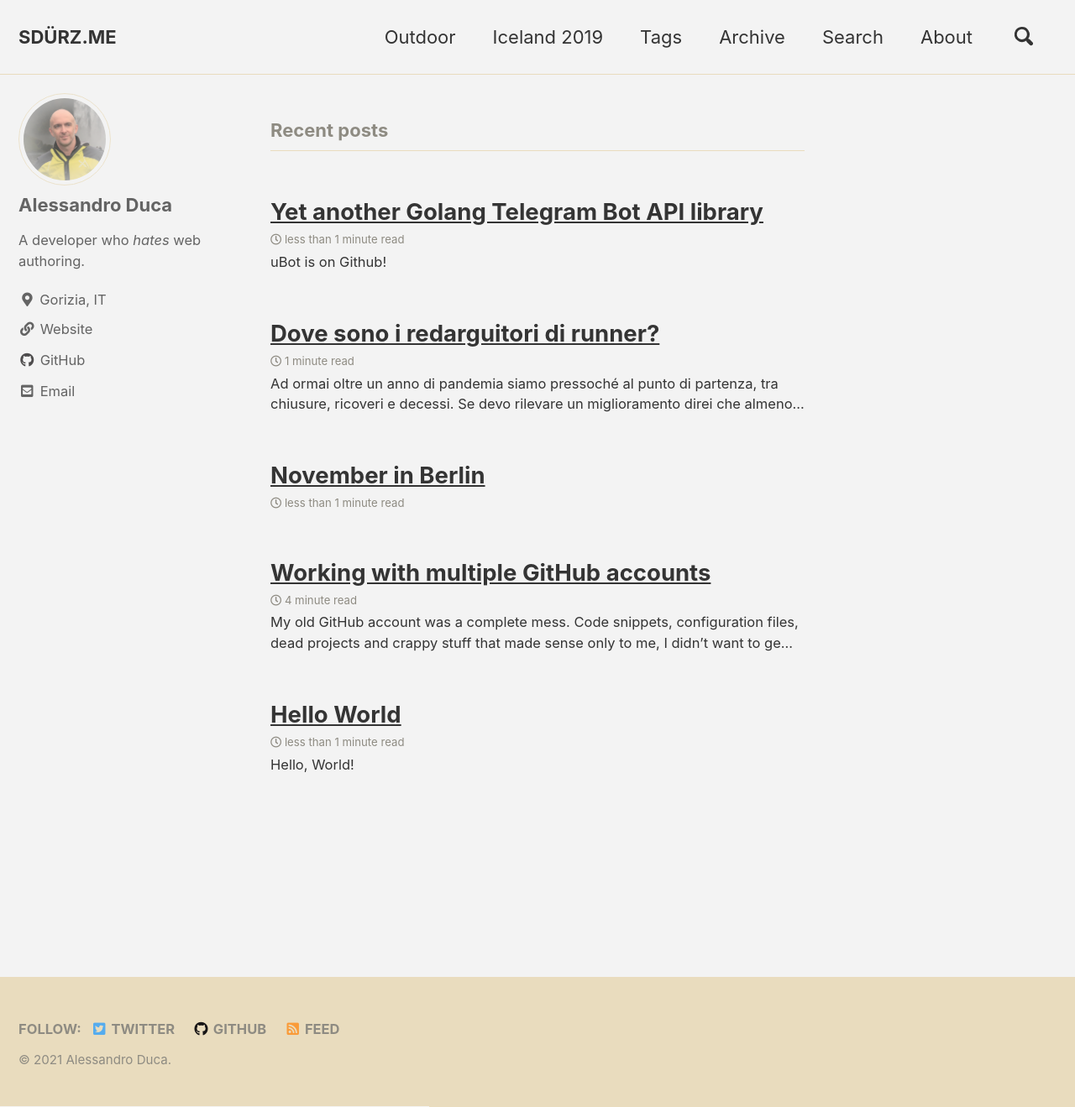
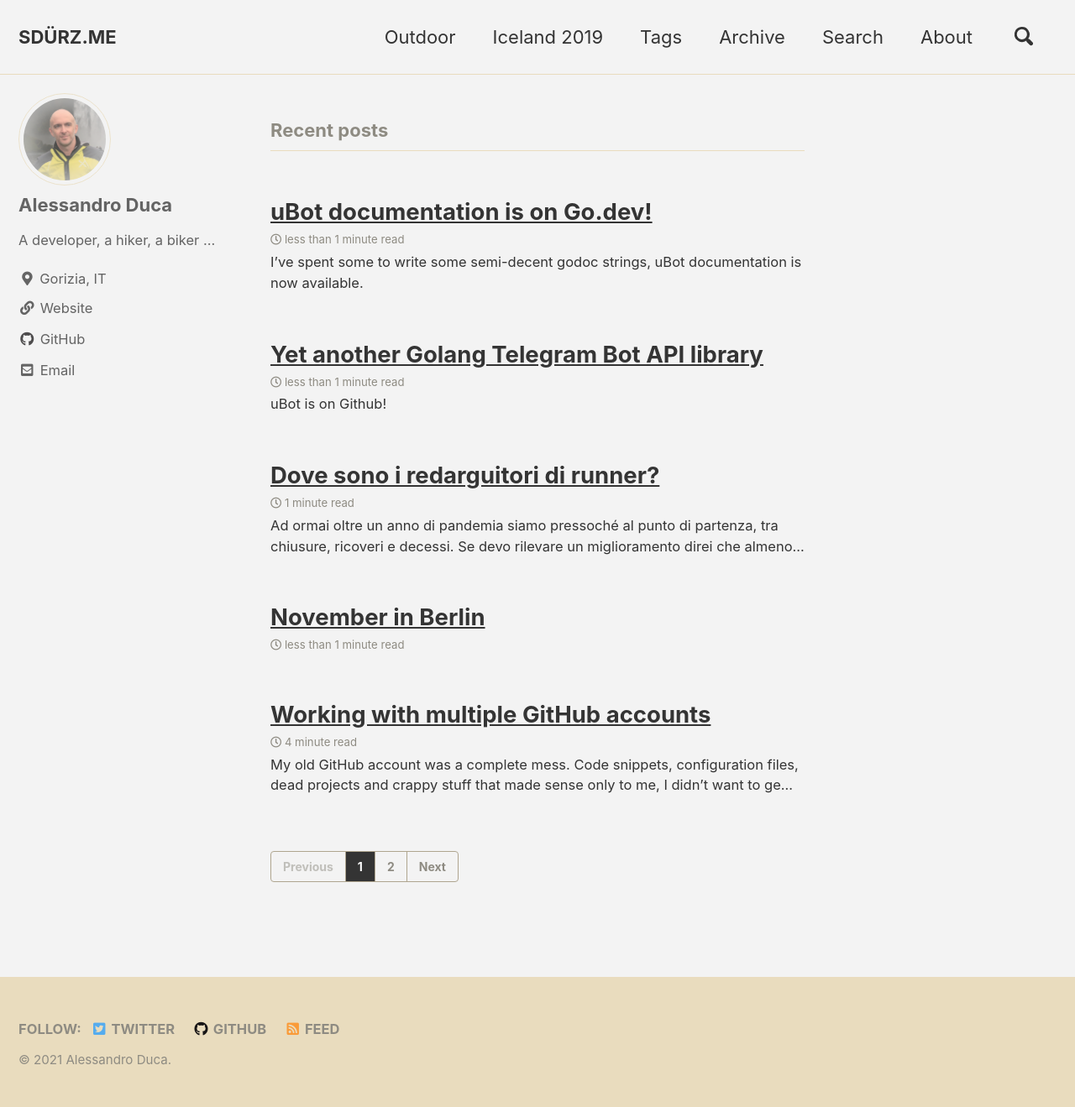
Before and after one commit to sdurz/sdurz-me, a Jekyll site: the page built from index.html, in a window 1280 px wide and 1319 px high. Shown: the whole window at 84% size. Built offline with Jekyll 4.4.1, drawn with Linux system fonts in a browser that asks for light colours; cached includes are drawn as plain includes; the list of posts is cut into pages by our own code.

Commit message:
ubot doc

```diff
--- a/_config.yml
+++ b/_config.yml
@@ -93,7 +93,7 @@ analytics:
 author:
   name             : "Alessandro Duca"
   avatar           : "/assets/images/alessandro-duca.jpg" # path of avatar image, e.g. "/assets/images/bio-photo.jpg"
-  bio              : "A developer who *hates* web authoring."
+  bio              : "A developer, a hiker, a biker ..."
   location         : "Gorizia, IT"
   email            : sandro@sdurz.me
   links:
--- /dev/null
+++ b/_posts/2021-04-22-ubot-doc.md
@@ -0,0 +1,9 @@
+---
+title: uBot documentation is on Go.dev!
+toc: false
+tags: git github telgram bot api golang documentation
+category: development
+---
+I've spent some to write some semi-decent godoc strings, _uBot_ documentation is now available.
+
+Check it out on [pkg.go.dev](https://pkg.go.dev/github.com/sdurz/ubot).
```
